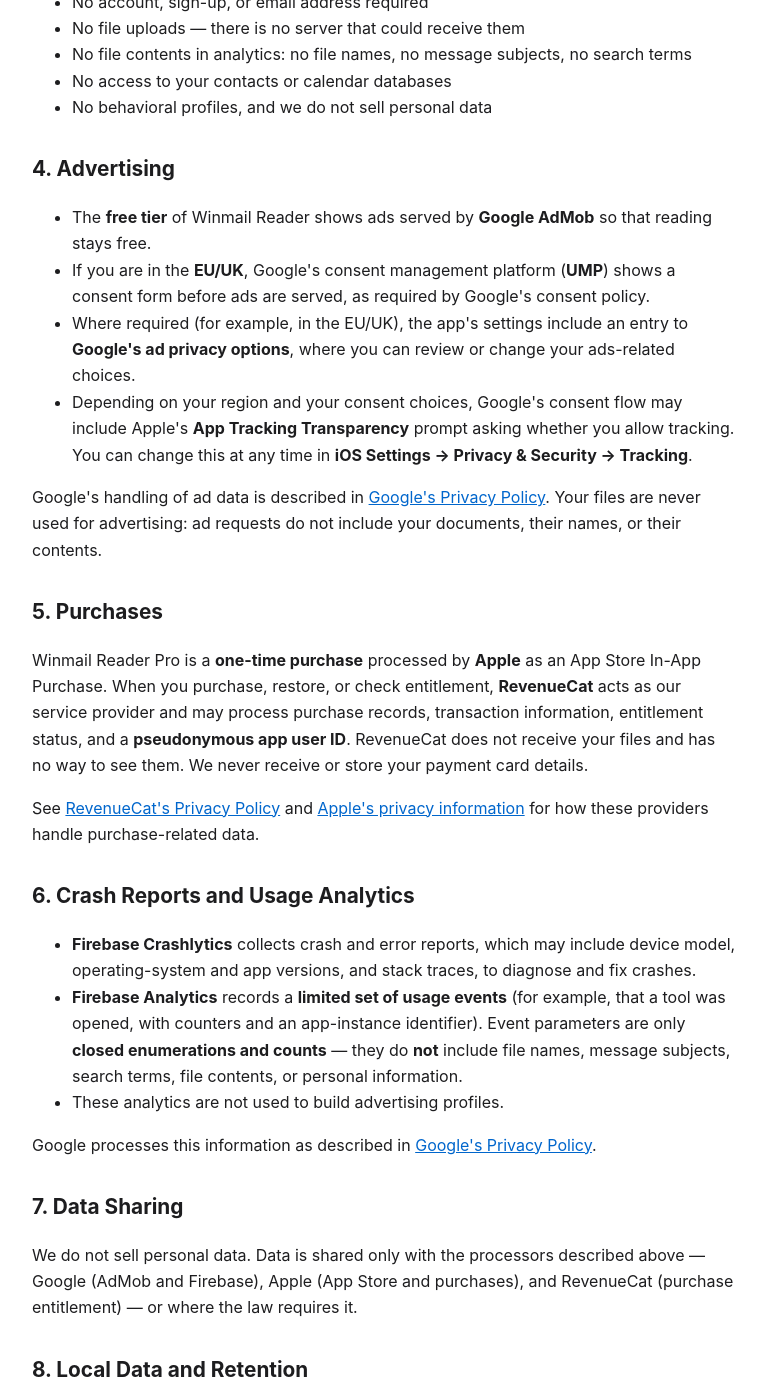
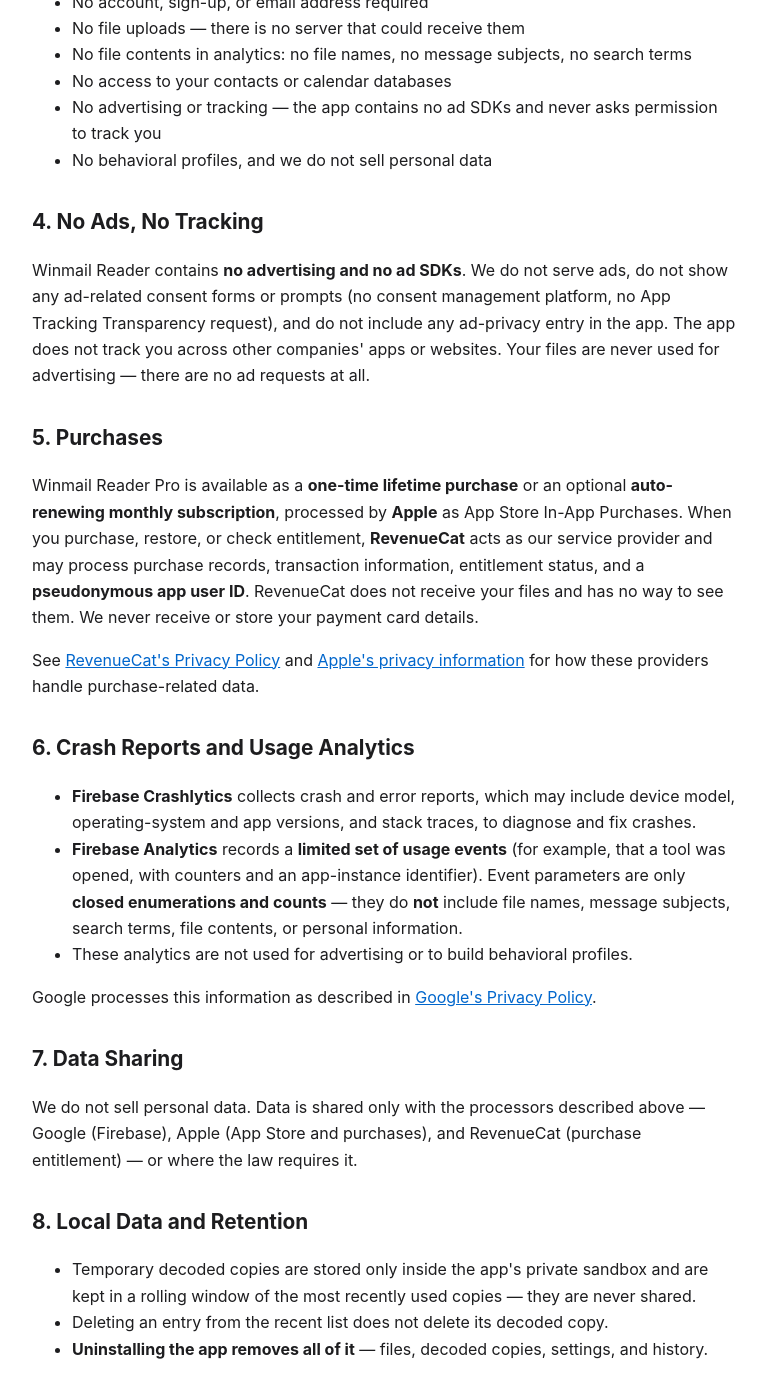
Before and after one commit to w4n9we1/app-support, a Jekyll site: the page built from winmail/privacy/index.html, in a window 1280 px wide and 1400 px high, scrolled down 1111 px. Shown: the whole window, without its empty margins (256-1022 px from the left). Built offline with Jekyll 4.4.1, drawn with Linux system fonts in a browser that asks for light colours; some of the changed text lies outside the part shown.

Commit message:
site(winmail): 付费模式双档化口径上线——商业模式 2026-10-17 拍板「Lifetime 主推 + Monthly 价格锚」后官网全线同步
决策路径：App 内话术与商店元数据已双档改版（买断 $9.99 单档退役），官网
作为订阅条款 3.1.2 合规的线上载体必须同步，否则商店审核口径与线上条款
不一致。三处决策落到页面：

1. terms §2 双档条款（3.1.2 四要素齐）：Pro 定义去掉「one-time 单档」
   表述改双档总述；Lifetime=非消耗型一次付费永久持有、无续订无取消项；
   Monthly=自动续订订阅，四要素完整披露——档位名与计费周期/价格（以
   购买时 App 内展示价为准）/自动续订直至取消/App Store 账户设置随时
   取消 + 期满前 24 小时取消则不续订且已付周期内 Pro 保持可用。
2. privacy 去 AdMob 化 + No Ads, No Tracking：§4 广告节整段改写（无广告
   SDK/无 UMP 同意表单/无 ATT 弹窗/无广告隐私入口/零广告请求），front
   matter description 与数据共享段 Google AdMob 移除，仅剩 Firebase
   (Analytics+Crashlytics)/Apple/RevenueCat 三处理者——与 App 已全量移除
   AdMob 的代码事实对齐。
3. landing/support/根矩阵 index.md 双档口径：meta/og/twitter description、
   JSON-LD FAQ、lede、fineprint、support FAQ 全部改「one-time lifetime
   purchase + optional monthly subscription」正面话术；「no subscription /
   no quotas」否定式退役（no quotas 保留）；月订透明披露一句（价格以
   App 内展示为准）；根矩阵 winmail 简介行补改（官网批边界外遗留，
   「no subscription」全站清零）。

价格残留 0（$ 数字全站无）；promo 口径与 fastlane 30 locale description
付费段、App 内 5 l10n key 三源一致。push 即部署 lababacy.com。

```diff
--- a/winmail/privacy/index.html
+++ b/winmail/privacy/index.html
@@ -1,6 +1,6 @@
 ---
 title: "Privacy Policy — Winmail Reader"
-description: "How Winmail Reader handles your data: files are decoded 100% on your device and never uploaded, with plain-language disclosure of ads, purchases, analytics and crash reports."
+description: "How Winmail Reader handles your data: files are decoded 100% on your device and never uploaded, and the app contains no ads and no tracking — with plain-language disclosure of purchases, analytics and crash reports."
 ---
 
 <style>
@@ -9,7 +9,7 @@
 
 <h1>Privacy Policy — Winmail Reader</h1>
 
-<p><span class="wm-updated">Last updated: October 16, 2026</span></p>
+<p><span class="wm-updated">Last updated: October 17, 2026</span></p>
 
 <p>Winmail Reader ("we", "us", or "our") is built to open email files without putting your data at risk. This Privacy Policy explains what the app handles, what it never collects, and your choices. The short version: <strong>your files are decoded on your device and never uploaded.</strong></p>
 
@@ -45,23 +45,17 @@
   <li>No file uploads — there is no server that could receive them</li>
   <li>No file contents in analytics: no file names, no message subjects, no search terms</li>
   <li>No access to your contacts or calendar databases</li>
+  <li>No advertising or tracking — the app contains no ad SDKs and never asks permission to track you</li>
   <li>No behavioral profiles, and we do not sell personal data</li>
 </ul>
 
-<h2 id="ads">4. Advertising</h2>
+<h2 id="ads">4. No Ads, No Tracking</h2>
 
-<ul>
-  <li>The <strong>free tier</strong> of Winmail Reader shows ads served by <strong>Google AdMob</strong> so that reading stays free.</li>
-  <li>If you are in the <strong>EU/UK</strong>, Google's consent management platform (<strong>UMP</strong>) shows a consent form before ads are served, as required by Google's consent policy.</li>
-  <li>Where required (for example, in the EU/UK), the app's settings include an entry to <strong>Google's ad privacy options</strong>, where you can review or change your ads-related choices.</li>
-  <li>Depending on your region and your consent choices, Google's consent flow may include Apple's <strong>App Tracking Transparency</strong> prompt asking whether you allow tracking. You can change this at any time in <strong>iOS Settings → Privacy &amp; Security → Tracking</strong>.</li>
-</ul>
-
-<p>Google's handling of ad data is described in <a href="https://policies.google.com/privacy">Google's Privacy Policy</a>. Your files are never used for advertising: ad requests do not include your documents, their names, or their contents.</p>
+<p>Winmail Reader contains <strong>no advertising and no ad SDKs</strong>. We do not serve ads, do not show any ad-related consent forms or prompts (no consent management platform, no App Tracking Transparency request), and do not include any ad-privacy entry in the app. The app does not track you across other companies' apps or websites. Your files are never used for advertising — there are no ad requests at all.</p>
 
 <h2 id="purchases">5. Purchases</h2>
 
-<p>Winmail Reader Pro is a <strong>one-time purchase</strong> processed by <strong>Apple</strong> as an App Store In-App Purchase. When you purchase, restore, or check entitlement, <strong>RevenueCat</strong> acts as our service provider and may process purchase records, transaction information, entitlement status, and a <strong>pseudonymous app user ID</strong>. RevenueCat does not receive your files and has no way to see them. We never receive or store your payment card details.</p>
+<p>Winmail Reader Pro is available as a <strong>one-time lifetime purchase</strong> or an optional <strong>auto-renewing monthly subscription</strong>, processed by <strong>Apple</strong> as App Store In-App Purchases. When you purchase, restore, or check entitlement, <strong>RevenueCat</strong> acts as our service provider and may process purchase records, transaction information, entitlement status, and a <strong>pseudonymous app user ID</strong>. RevenueCat does not receive your files and has no way to see them. We never receive or store your payment card details.</p>
 
 <p>See <a href="https://www.revenuecat.com/privacy/">RevenueCat's Privacy Policy</a> and <a href="https://www.apple.com/privacy/">Apple's privacy information</a> for how these providers handle purchase-related data.</p>
 
@@ -70,14 +64,14 @@
 <ul>
   <li><strong>Firebase Crashlytics</strong> collects crash and error reports, which may include device model, operating-system and app versions, and stack traces, to diagnose and fix crashes.</li>
   <li><strong>Firebase Analytics</strong> records a <strong>limited set of usage events</strong> (for example, that a tool was opened, with counters and an app-instance identifier). Event parameters are only <strong>closed enumerations and counts</strong> — they do <strong>not</strong> include file names, message subjects, search terms, file contents, or personal information.</li>
-  <li>These analytics are not used to build advertising profiles.</li>
+  <li>These analytics are not used for advertising or to build behavioral profiles.</li>
 </ul>
 
 <p>Google processes this information as described in <a href="https://policies.google.com/privacy">Google's Privacy Policy</a>.</p>
 
 <h2 id="sharing">7. Data Sharing</h2>
 
-<p>We do not sell personal data. Data is shared only with the processors described above — Google (AdMob and Firebase), Apple (App Store and purchases), and RevenueCat (purchase entitlement) — or where the law requires it.</p>
+<p>We do not sell personal data. Data is shared only with the processors described above — Google (Firebase), Apple (App Store and purchases), and RevenueCat (purchase entitlement) — or where the law requires it.</p>
 
 <h2 id="retention">8. Local Data and Retention</h2>
 
@@ -95,7 +89,7 @@
 
 <ul>
   <li>Delete a recent-files entry by swiping it in the recent list on the home screen.</li>
-  <li>Review or reset ads consent choices through the ad privacy entry in the app or your Google account settings.</li>
+  <li>The app contains no ads and no tracking — there are no ad-consent choices to manage.</li>
   <li>Restore a purchase with <strong>Restore Purchases</strong> in the app; manage or refund purchases through Apple.</li>
   <li>Uninstall the app to remove all locally stored data.</li>
   <li>Questions or requests: email us (below).</li>
--- a/winmail/support/index.html
+++ b/winmail/support/index.html
@@ -35,7 +35,7 @@
 
 <h3>Is Winmail Reader free?</h3>
 
-<p>Yes. The free download reads every supported format in full, shows attachment lists and previews archives. Exporting and converting (PDF, EML, HTML, TXT), extracting attachments, search inside mail and full archive browsing are part of Pro — unlocked with a single one-time purchase. No subscription, no quotas.</p>
+<p>Yes. The free download reads every supported format in full, shows attachment lists and previews archives. Exporting and converting (PDF, EML, HTML, TXT), extracting attachments, search inside mail and full archive browsing are part of Pro — unlocked with a one-time lifetime purchase, pay once and keep it forever. An optional monthly subscription is also available, priced as shown in the app. No quotas.</p>
 
 <h3>Do you upload my files?</h3>
 
@@ -53,6 +53,8 @@
 
 <p>Purchases are tied to your Apple ID. Reinstall the app for free, then choose <strong>Restore Purchases</strong> in the app's settings. If it does not unlock, make sure you are signed in with the same Apple ID used for the original purchase.</p>
 
+<p>If you chose the <strong>monthly subscription</strong>, it renews automatically until cancelled — you can manage or cancel it at any time in your App Store account settings. Cancelling at least 24 hours before the end of the current period stops future renewals; Pro stays available through the end of the period you already paid for.</p>
+
 <h2>Contact</h2>
 
 <div class="wm-card">
```
Also changed, not shown: index.md (+1 -1 lines), winmail/index.html (+8 -8 lines), winmail/terms/index.html (+9 -5 lines).
